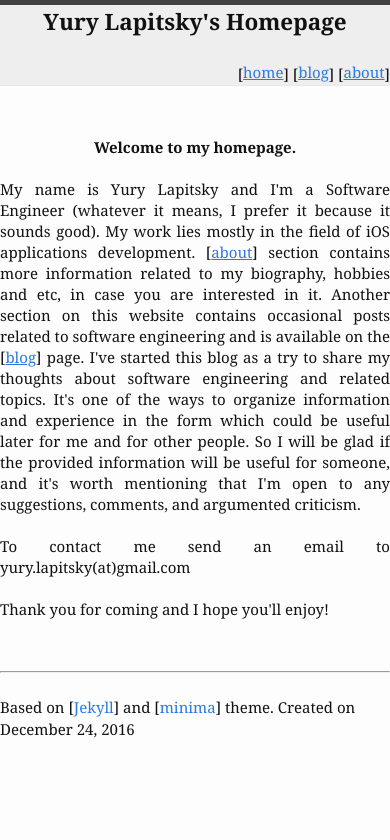
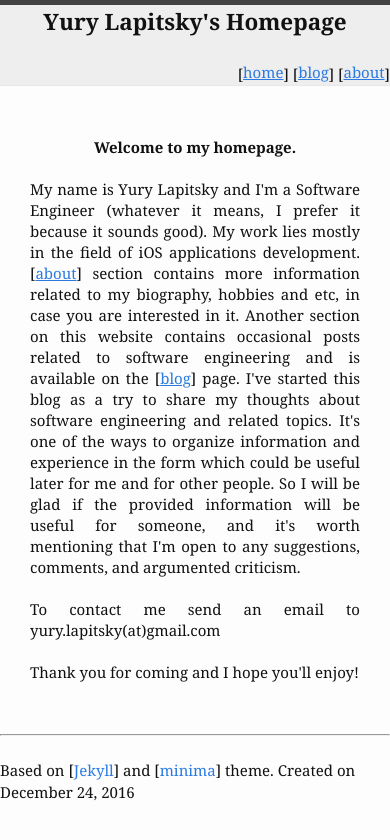
Before and after one commit to skyylex/skyylex.github.io, a Jekyll site: the page built from index.md, in a window 390 px wide. Shown: the top 840 px of the page. Built offline with Jekyll 4.4.1, drawn with Linux system fonts in a browser that asks for light colours.

Commit message:
Adding side padding for small screens

```diff
--- a/assets/main.scss
+++ b/assets/main.scss
@@ -37,3 +37,7 @@ $on-laptop:        800px;
 
 // Import partials from the `minima` theme.
 @import "minima";
+
+.page-content {
+  padding: 30px 30px 30px 30px;
+}
```
